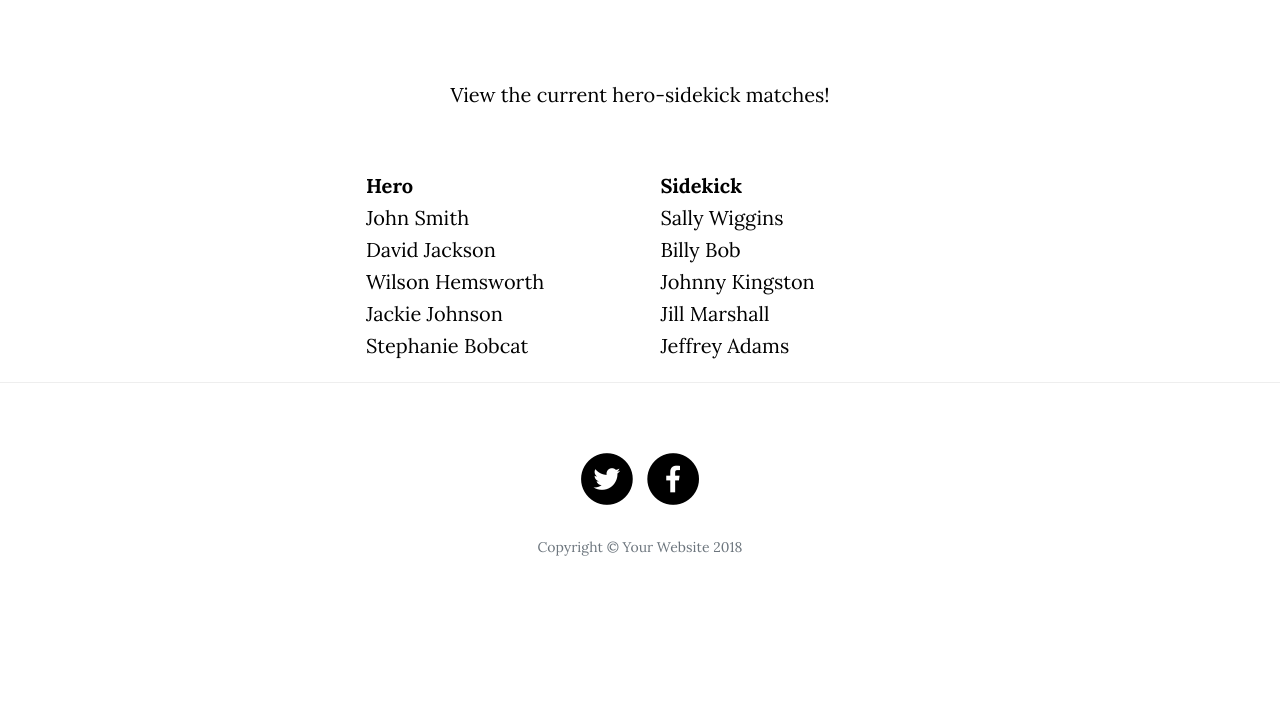
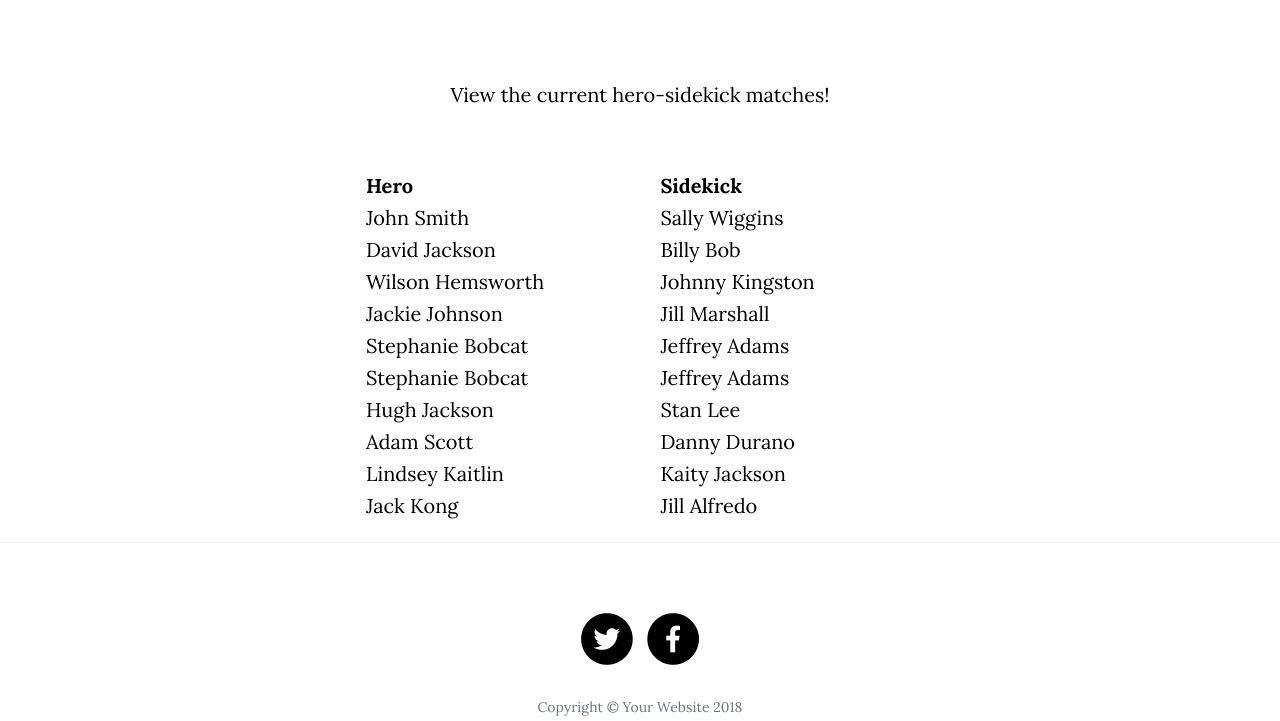
Before and after one commit to Delaware2018/team-6, a website: page startbootstrap-clean-blog-gh-pages/table-data.html in a window 1280 px wide. Shown: the part 532-1253 px from the top of the page. Before the commit the page ends 1155 px from the top, so only its background shows below. Drawn offline with nearby package versions, Linux system fonts and the light colour scheme.

Commit message:
added more matches

```diff
--- a/startbootstrap-clean-blog-gh-pages/table-data.html
+++ b/startbootstrap-clean-blog-gh-pages/table-data.html
@@ -144,6 +144,26 @@
               <td>Stephanie Bobcat</td>
               <td>Jeffrey Adams</td>
             </tr>
+            <tr>
+              <td>Stephanie Bobcat</td>
+              <td>Jeffrey Adams</td>
+            </tr>
+            <tr>
+              <td>Hugh Jackson</td>
+              <td>Stan Lee</td>
+            </tr>
+            <tr>
+              <td>Adam Scott</td>
+              <td>Danny Durano</td>
+            </tr>
+            <tr>
+              <td>Lindsey Kaitlin</td>
+              <td>Kaity Jackson</td>
+            </tr>
+            <tr>
+              <td>Jack Kong</td>
+              <td>Jill Alfredo</td>
+            </tr>
           </tbody>
         </table>
         <div id="chart"></div>
```
